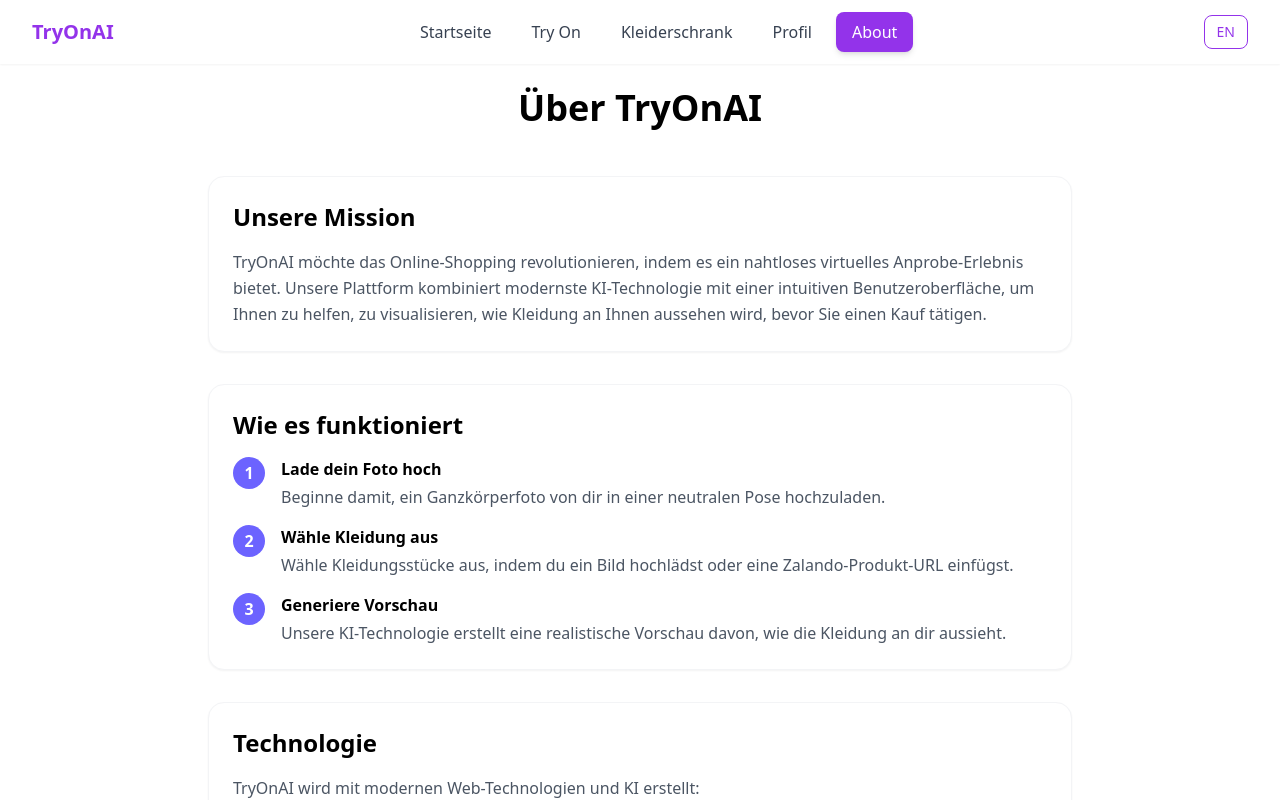
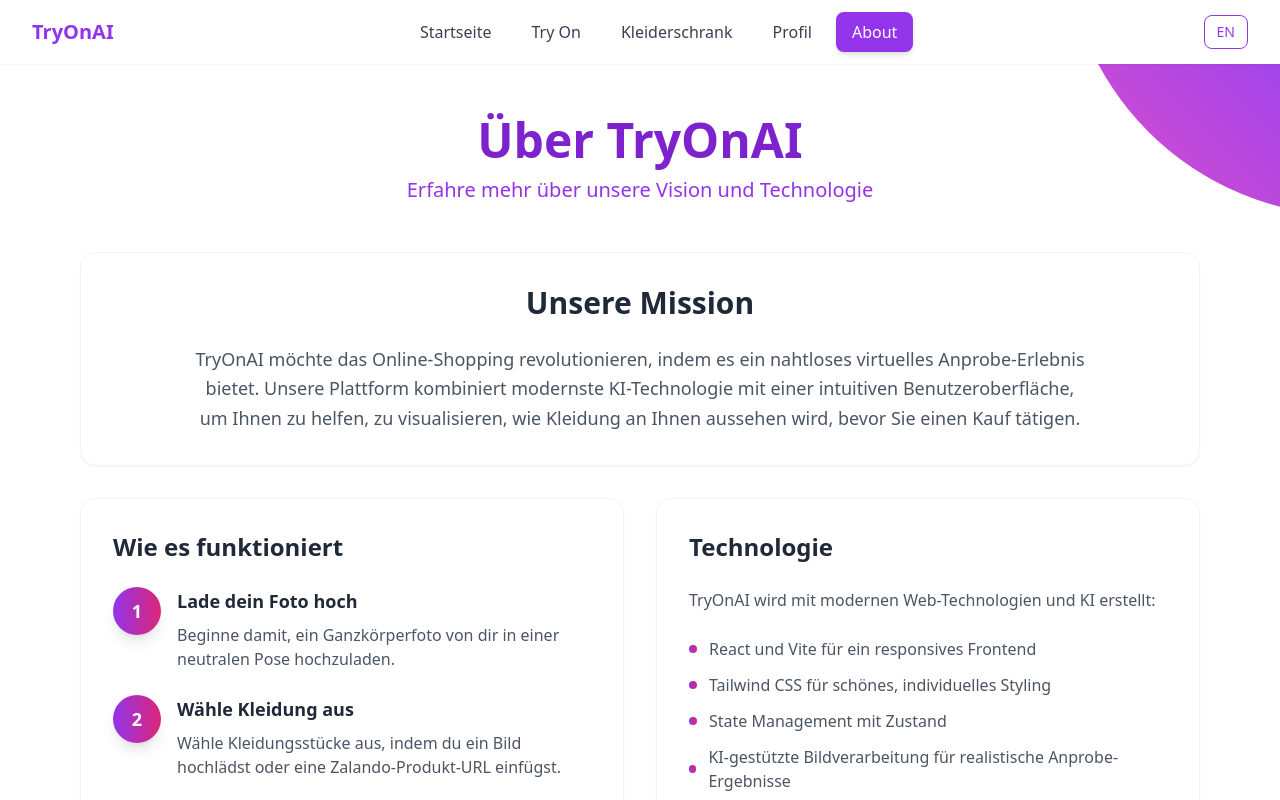
Before and after one commit to Kirschdieb/TryOnAI, a React (Vite) app: page /about in a window 1280 px wide. Shown: the top 800 px of the page. Built offline with nearby package versions, Linux system fonts and the light colour scheme.

Commit message:
Enhance About page layout with decorative elements, improved card structure, and add subtitle translations in LanguageContext

```diff
--- a/src/components/pages/About.jsx
+++ b/src/components/pages/About.jsx
@@ -5,66 +5,126 @@
   const { t } = useLanguage();
 
   return (
-    <div className="max-w-4xl mx-auto px-4">
-      <h1 className="text-4xl font-bold text-center mb-12">{t('about.title')}</h1>
+    <div className="relative min-h-screen overflow-hidden">
+      {/* Decorative curved elements - consistent with other pages */}
 
-      <div className="space-y-8">
-        <Card>
-          <h2 className="text-2xl font-semibold mb-4">{t('about.mission')}</h2>
-          <p className="text-gray-600 leading-relaxed">
+      {/* Top right curved element */}
+      <div
+        className="fixed top-0 right-0 w-72 h-72 translate-x-18 -translate-y-18 -z-10"
+        style={{
+          background: 'linear-gradient(225deg, #7f3ffb 0%, #e14eca 100%)',
+          borderRadius: '0 0 0 100%',
+          transform: 'translate(25%, -25%)',
+        }}
+        aria-hidden="true"
+      />
+
+      {/* Bottom left curved element */}
+      <div
+        className="fixed bottom-0 left-0 w-88 h-88 -translate-x-22 translate-y-22 -z-10"
+        style={{
+          background: 'linear-gradient(45deg, #7f3ffb 0%, #e14eca 100%)',
+          borderRadius: '0 100% 0 0',
+          transform: 'translate(-25%, 25%)',
+        }}
+        aria-hidden="true"
+      />
+
+      <div className="max-w-6xl mx-auto px-4 py-8 relative z-10">
+        {/* Page Title */}
+        <div className="text-center mb-12">
+          <h1 className="text-4xl md:text-5xl font-bold text-purple-700 mb-4">
+            {t('about.title')}
+          </h1>
+          <p className="text-xl text-purple-600 max-w-3xl mx-auto">
+            {t('about.subtitle') || 'Erfahre mehr über unsere Vision und Technologie'}
+          </p>
+        </div>
+
+        {/* Content Cards */}
+        <div className="grid grid-cols-1 lg:grid-cols-2 gap-8 mb-8">
+
+          {/* Mission Card */}
+          <Card className="p-8 col-span-1 lg:col-span-2">
+            <h2 className="text-3xl font-semibold mb-6 text-gray-800 text-center">
+              {t('about.mission')}
+            </h2>
+            <p className="text-gray-600 leading-relaxed text-lg text-center max-w-4xl mx-auto">
               {t('about.missionText')}
             </p>
           </Card>
 
-        <Card>
-          <h2 className="text-2xl font-semibold mb-4">{t('about.howItWorks')}</h2>
-          <div className="space-y-4">
+          {/* How It Works Card */}
+          <Card className="p-8">
+            <h2 className="text-2xl font-semibold mb-6 text-gray-800">
+              {t('about.howItWorks')}
+            </h2>
+            <div className="space-y-6">
               <div className="flex items-start gap-4">
-              <div className="w-8 h-8 bg-lavender rounded-full flex items-center justify-center flex-shrink-0">
-                <span className="text-white font-semibold">1</span>
+                <div className="w-12 h-12 bg-gradient-to-r from-purple-600 to-pink-600 rounded-full flex items-center justify-center flex-shrink-0 shadow-lg">
+                  <span className="text-white font-bold text-lg">1</span>
                 </div>
                 <div>
-                <h3 className="font-semibold mb-1">{t('about.step1Title')}</h3>
+                  <h3 className="font-semibold mb-2 text-lg text-gray-800">{t('about.step1Title')}</h3>
                   <p className="text-gray-600">{t('about.step1Text')}</p>
                 </div>
               </div>
               <div className="flex items-start gap-4">
-              <div className="w-8 h-8 bg-lavender rounded-full flex items-center justify-center flex-shrink-0">
-                <span className="text-white font-semibold">2</span>
+                <div className="w-12 h-12 bg-gradient-to-r from-purple-600 to-pink-600 rounded-full flex items-center justify-center flex-shrink-0 shadow-lg">
+                  <span className="text-white font-bold text-lg">2</span>
                 </div>
                 <div>
-                <h3 className="font-semibold mb-1">{t('about.step2Title')}</h3>
+                  <h3 className="font-semibold mb-2 text-lg text-gray-800">{t('about.step2Title')}</h3>
                   <p className="text-gray-600">{t('about.step2Text')}</p>
                 </div>
               </div>
               <div className="flex items-start gap-4">
-              <div className="w-8 h-8 bg-lavender rounded-full flex items-center justify-center flex-shrink-0">
-                <span className="text-white font-semibold">3</span>
+                <div className="w-12 h-12 bg-gradient-to-r from-purple-600 to-pink-600 rounded-full flex items-center justify-center flex-shrink-0 shadow-lg">
+                  <span className="text-white font-bold text-lg">3</span>
                 </div>
                 <div>
-                <h3 className="font-semibold mb-1">{t('about.step3Title')}</h3>
+                  <h3 className="font-semibold mb-2 text-lg text-gray-800">{t('about.step3Title')}</h3>
                   <p className="text-gray-600">{t('about.step3Text')}</p>
                 </div>
               </div>
             </div>
           </Card>
 
-        <Card>
-          <h2 className="text-2xl font-semibold mb-4">{t('about.technology')}</h2>
-          <p className="text-gray-600 leading-relaxed mb-4">
+          {/* Technology Card */}
+          <Card className="p-8">
+            <h2 className="text-2xl font-semibold mb-6 text-gray-800">
+              {t('about.technology')}
+            </h2>
+            <p className="text-gray-600 leading-relaxed mb-6">
               {t('about.technologyText')}
             </p>
-          <ul className="list-disc list-inside space-y-2 text-gray-600">
-            <li>{t('about.tech1')}</li>
-            <li>{t('about.tech2')}</li>
-            <li>{t('about.tech3')}</li>
-            <li>{t('about.tech4')}</li>
+            <ul className="space-y-3">
+              <li className="flex items-center gap-3">
+                <div className="w-2 h-2 bg-gradient-to-r from-purple-600 to-pink-600 rounded-full"></div>
+                <span className="text-gray-600">{t('about.tech1')}</span>
+              </li>
+              <li className="flex items-center gap-3">
+                <div className="w-2 h-2 bg-gradient-to-r from-purple-600 to-pink-600 rounded-full"></div>
+                <span className="text-gray-600">{t('about.tech2')}</span>
+              </li>
+              <li className="flex items-center gap-3">
+                <div className="w-2 h-2 bg-gradient-to-r from-purple-600 to-pink-600 rounded-full"></div>
+                <span className="text-gray-600">{t('about.tech3')}</span>
+              </li>
+              <li className="flex items-center gap-3">
+                <div className="w-2 h-2 bg-gradient-to-r from-purple-600 to-pink-600 rounded-full"></div>
+                <span className="text-gray-600">{t('about.tech4')}</span>
+              </li>
             </ul>
           </Card>
+        </div>
 
-        <Card>
-          <h2 className="text-2xl font-semibold mb-4">{t('about.privacy')}</h2>
-          <p className="text-gray-600 leading-relaxed">
+        {/* Privacy Card - Full Width */}
+        <Card className="p-8">
+          <h2 className="text-2xl font-semibold mb-6 text-gray-800 text-center">
+            {t('about.privacy')}
+          </h2>
+          <p className="text-gray-600 leading-relaxed text-center max-w-4xl mx-auto">
             {t('about.privacyText')}
           </p>
         </Card>
--- a/src/contexts/LanguageContext.jsx
+++ b/src/contexts/LanguageContext.jsx
@@ -212,6 +212,7 @@
 
     // About Page
     'about.title': 'Über TryOnAI',
+    'about.subtitle': 'Erfahre mehr über unsere Vision und Technologie',
     'about.mission': 'Unsere Mission',
     'about.missionText': 'TryOnAI möchte das Online-Shopping revolutionieren, indem es ein nahtloses virtuelles Anprobe-Erlebnis bietet. Unsere Plattform kombiniert modernste KI-Technologie mit einer intuitiven Benutzeroberfläche, um Ihnen zu helfen, zu visualisieren, wie Kleidung an Ihnen aussehen wird, bevor Sie einen Kauf tätigen.',
     'about.howItWorks': 'Wie es funktioniert',
@@ -449,6 +450,7 @@
 
     // About Page
     'about.title': 'About TryOnAI',
+    'about.subtitle': 'Learn more about our vision and technology',
     'about.mission': 'Our Mission',
     'about.missionText': 'TryOnAI aims to revolutionize online shopping by providing a seamless virtual try-on experience. Our platform combines cutting-edge AI technology with an intuitive interface to help you visualize how clothes will look on you before making a purchase.',
     'about.howItWorks': 'How It Works',
```
Lines whose indentation alone changed are shown as unchanged.
